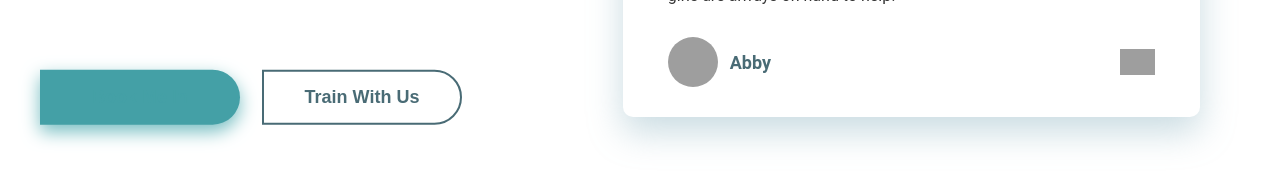
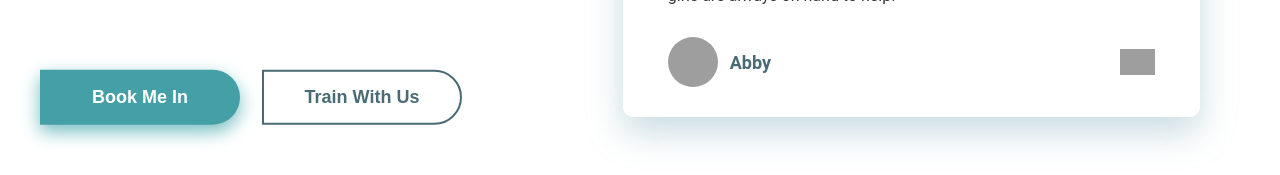
Before and after one commit to jef1993/aesthetics-demo, a React (Create React App) app: page / in a window 1280 px wide. In both pictures the pointer is over the link "Book Me In". Shown: the part 3281-3456 px from the top of the page. Built offline with nearby package versions, Linux system fonts and the light colour scheme; grey boxes are pictures that could not be loaded; a web font is replaced by a local one.

Commit message:
testi btns font color fix

```diff
--- a/src/components/Testi/_testi.scss
+++ b/src/components/Testi/_testi.scss
@@ -32,11 +32,19 @@
     &--1 {
       @include btn-1;
       @include flexCenter;
+
+      &:hover {
+        color: $color-white;
+      }
     }
 
     &--2 {
       @include btn-2;
       @include flexCenter;
+
+      &:hover {
+        color: $color-main-2;
+      }
     }
   }
 }
--- a/src/index.css
+++ b/src/index.css
@@ -648,6 +648,9 @@ a:hover, a:focus {
 .testi__btn--1:hover {
   box-shadow: rgb(119, 190, 194) 0px 7px 18px;
 }
+.testi__btn--1:hover {
+  color: rgb(255, 255, 255);
+}
 .testi__btn--2 {
   height: 5.5rem;
   border-top-right-radius: 30rem;
@@ -666,6 +669,9 @@ a:hover, a:focus {
 }
 .testi__btn--2:hover {
   background-color: rgba(135, 209, 214, 0.3);
+}
+.testi__btn--2:hover {
+  color: rgb(42, 92, 107);
 }
 
 .testi-card {
```
Also changed, not shown: 1 other file (tests, documents, lock files or other folders).
